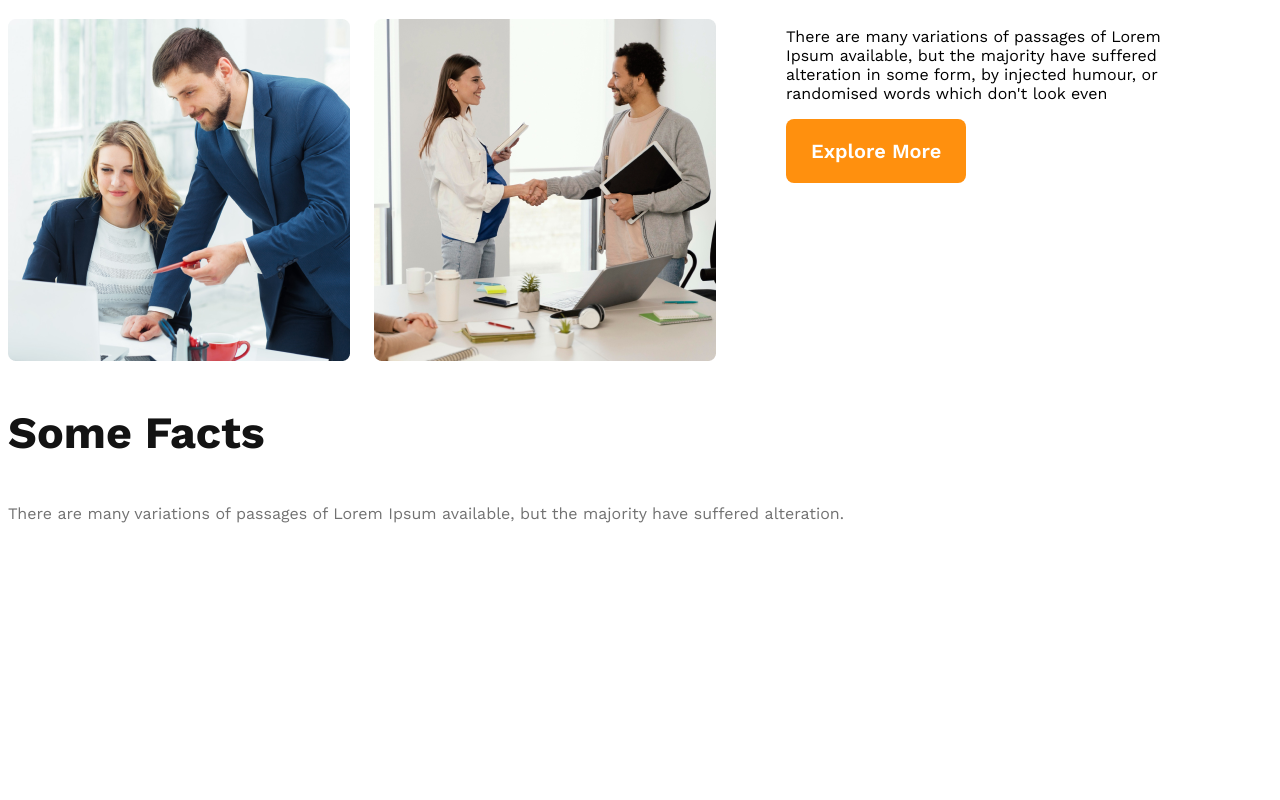
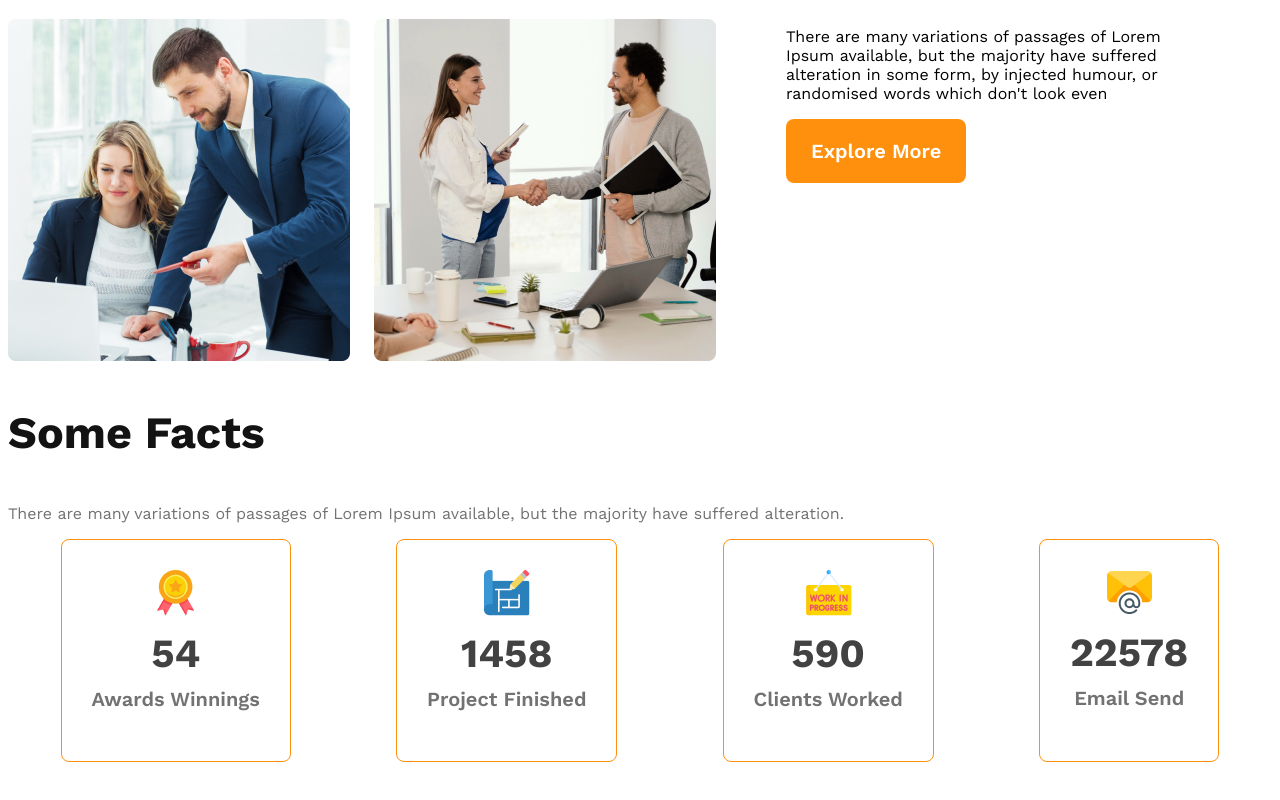
Before and after one commit to AbuBakkarSiddique007/G3-Architect-website, a plain HTML site: page index.html in a window 1280 px wide. Shown: the part 1428-2228 px from the top of the page. Before the commit the page ends 2021 px from the top, so only its background shows below. Drawn offline with nearby package versions, Linux system fonts and the light colour scheme.

Commit message:
complite Some facts section

```diff
--- a/architect.css
+++ b/architect.css
@@ -132,6 +132,7 @@ main {
     font-weight: 700;
 }
 
+/* facts sections styles */
 .facts-text {
     color: #727272;
 }
@@ -142,6 +143,35 @@ main {
     font-weight: 700;
 }
 
+.facts-card-container .card {
+    border-radius: 8px;
+    border: 1px solid #FF900E;
+    text-align: center;
+    padding: 30px;
+}
+
+.facts-card-container {
+    display: flex;
+    justify-content: space-around;
+}
+
+.facts-card-container .card-stats {
+    font-size: 2.5rem;
+    color: #424242;
+
+    margin-top: 10px;
+    margin-bottom: 10px;
+
+}
+
+.facts-card-container .card-title {
+    font-weight: 600;
+    color: #727272;
+    font-size: 1.25rem;
+
+    margin-top: 5px;
+
+}
 
 
 
--- a/index.html
+++ b/index.html
@@ -75,6 +75,29 @@
                 There are many variations of passages of Lorem Ipsum available, but the majority have suffered
                 alteration.
             </p>
+            <div class="facts-card-container">
+                <!-- .card*4>img+h2.card-stats+p.card-title -->
+                <div class="card">
+                    <img src="images/icons/ribon.png" alt="">
+                    <h2 class="card-stats">54</h2>
+                    <p class="card-title">Awards Winnings</p>
+                </div>
+                <div class="card">
+                    <img src="images/icons/projects.png" alt="">
+                    <h2 class="card-stats">1458</h2>
+                    <p class="card-title">Project Finished</p>
+                </div>
+                <div class="card">
+                    <img src="images/icons/customers.png" alt="">
+                    <h2 class="card-stats">590</h2>
+                    <p class="card-title">Clients Worked</p>
+                </div>
+                <div class="card">
+                    <img src="images/icons/email.png" alt="">
+                    <h2 class="card-stats">22578</h2>
+                    <p class="card-title">Email Send</p>
+                </div>
+            </div>
         </section>
     </main>
 
```
